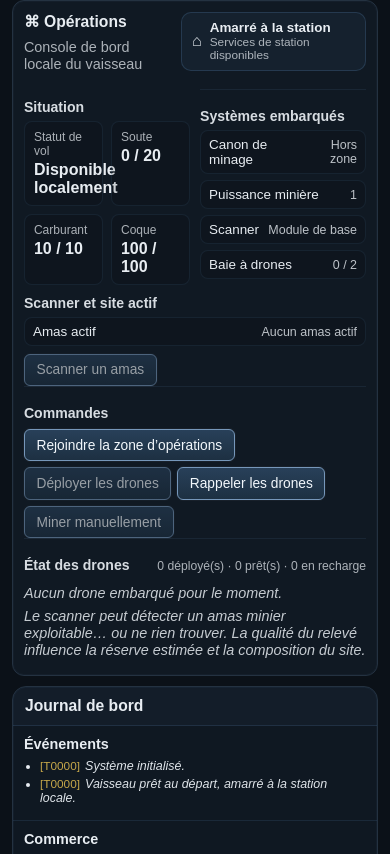
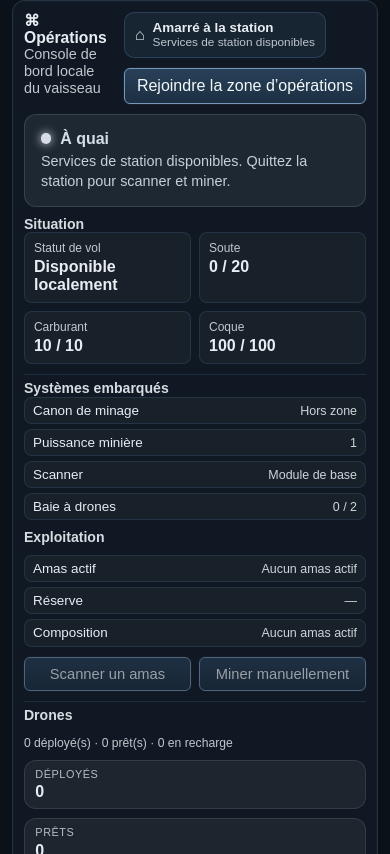
Before and after one commit to Kaemyll/newhorizon, a Vue app: page / in a window 390 px wide. Shown: the part 1030-1884 px from the top of the page. Built offline with nearby package versions, Linux system fonts and the light colour scheme.

Commit message:
feat(v0.3.12): renforcer l’aspect console de bord du panneau opérations

```diff
--- a/src/assets/styles/main.css
+++ b/src/assets/styles/main.css
@@ -837,48 +837,77 @@ select {
   margin-bottom: 10px;
 }
 
+.ops-header h2,
+.ops-block h3,
+.ops-block-header h3 {
+  margin: 0;
+  line-height: 1.1;
+}
+
 .ops-subtitle {
   margin: 2px 0 0 0;
   font-size: 0.8rem;
-  opacity: 0.72;
+  opacity: 0.82;
 }
+
+/* ===== Actions du header ===== */
+
+.ops-header-actions {
+  display: flex;
+  align-items: center;
+  gap: 10px;
+  flex-wrap: wrap;
+}
+
+.ops-context-button {
+  min-height: 36px;
+  padding: 6px 12px;
+  white-space: nowrap;
+}
+
+/* ===== Badge scan ===== */
 
 .ops-badge-scan {
   display: inline-flex;
   align-items: center;
   justify-content: center;
+  align-self: center;
   min-width: 88px;
-  padding: 0.22rem 0.65rem;
+  padding: 0.18rem 0.65rem;
   border-radius: 999px;
-  font-size: 0.78rem;
+  font-size: 0.76rem;
   font-weight: 700;
+  line-height: 1;
   letter-spacing: 0.02em;
   border: 1px solid transparent;
+  transform: translateY(-1px);
 }
 
 .ops-badge-scan-faible {
   color: #f5d7a1;
-  background: rgba(168, 104, 32, 0.18);
-  border-color: rgba(214, 146, 58, 0.35);
+  background: rgba(168, 104, 32, 0.22);
+  border-color: rgba(214, 146, 58, 0.4);
 }
 
 .ops-badge-scan-moyenne {
   color: #b8d7ff;
-  background: rgba(46, 95, 160, 0.18);
-  border-color: rgba(92, 150, 220, 0.35);
+  background: rgba(46, 95, 160, 0.22);
+  border-color: rgba(92, 150, 220, 0.4);
 }
 
 .ops-badge-scan-bonne {
   color: #b9f0c9;
-  background: rgba(39, 122, 73, 0.18);
-  border-color: rgba(86, 196, 124, 0.35);
+  background: rgba(39, 122, 73, 0.22);
+  border-color: rgba(86, 196, 124, 0.4);
 }
 
 .ops-badge-scan-neutre {
   color: #c8d0da;
-  background: rgba(120, 132, 146, 0.14);
-  border-color: rgba(160, 172, 186, 0.22);
+  background: rgba(120, 132, 146, 0.16);
+  border-color: rgba(160, 172, 186, 0.24);
 }
+
+/* ===== Badge local station / opérations ===== */
 
 .ops-local-badge {
   display: flex;
@@ -886,19 +915,19 @@ select {
   gap: 8px;
   min-width: 185px;
   padding: 8px 10px;
-  border: 1px solid rgba(125, 184, 255, 0.12);
+  border: 1px solid rgba(125, 184, 255, 0.18);
   border-radius: 10px;
-  background: rgba(125, 184, 255, 0.04);
+  background: rgba(125, 184, 255, 0.06);
 }
 
 .ops-local-badge-station {
-  border-color: rgba(125, 184, 255, 0.16);
-  background: rgba(125, 184, 255, 0.05);
+  border-color: rgba(125, 184, 255, 0.2);
+  background: rgba(125, 184, 255, 0.07);
 }
 
 .ops-local-badge-operations {
-  border-color: rgba(186, 163, 96, 0.16);
-  background: rgba(186, 163, 96, 0.07);
+  border-color: rgba(186, 163, 96, 0.22);
+  background: rgba(186, 163, 96, 0.09);
 }
 
 .ops-local-badge-icon {
@@ -919,9 +948,72 @@ select {
 
 .ops-local-badge-text span {
   font-size: 0.74rem;
-  opacity: 0.72;
+  opacity: 0.8;
   line-height: 1.08;
 }
+
+/* ===== Bandeau de statut opérationnel ===== */
+
+.ops-status-banner {
+  margin-bottom: 10px;
+  padding: 0.9rem 1rem;
+  border-radius: 12px;
+  border: 1px solid rgba(255, 255, 255, 0.12);
+  background: rgba(255, 255, 255, 0.045);
+}
+
+.ops-status-banner-head {
+  display: flex;
+  align-items: center;
+  gap: 0.55rem;
+  margin-bottom: 0.3rem;
+}
+
+.ops-status-banner p {
+  margin: 0;
+  line-height: 1.35;
+  opacity: 0.92;
+}
+
+.ops-status-dot {
+  width: 0.65rem;
+  height: 0.65rem;
+  border-radius: 999px;
+  background: currentColor;
+  box-shadow: 0 0 10px currentColor;
+}
+
+.ops-status-standard {
+  color: #d6dde6;
+  background: rgba(120, 132, 146, 0.14);
+  border-color: rgba(160, 172, 186, 0.2);
+}
+
+.ops-status-info {
+  color: #b8d7ff;
+  background: rgba(46, 95, 160, 0.18);
+  border-color: rgba(92, 150, 220, 0.26);
+}
+
+.ops-status-success {
+  color: #b9f0c9;
+  background: rgba(39, 122, 73, 0.18);
+  border-color: rgba(86, 196, 124, 0.26);
+}
+
+.ops-status-warning {
+  color: #f5d7a1;
+  background: rgba(168, 104, 32, 0.18);
+  border-color: rgba(214, 146, 58, 0.26);
+}
+
+.ops-status-critical {
+  color: #ffb8b8;
+  background: rgba(150, 44, 44, 0.2);
+  border-color: rgba(224, 90, 90, 0.28);
+}
+
+/* ===== Grilles et blocs ===== */
 
 .ops-grid {
   display: grid;
@@ -930,15 +1022,30 @@ select {
   margin-bottom: 10px;
 }
 
+.ops-grid--top,
+.ops-grid--main {
+  align-items: start;
+}
+
 .ops-block {
-  padding-top: 8px;
-  border-top: 1px solid rgba(125, 184, 255, 0.08);
+  padding-top: 6px;
+  border-top: 1px solid rgba(125, 184, 255, 0.12);
 }
 
 .ops-block:first-of-type {
   padding-top: 0;
   border-top: none;
 }
+
+.ops-block-header {
+  display: flex;
+  align-items: center;
+  justify-content: space-between;
+  gap: 0.75rem;
+  margin-bottom: 0.6rem;
+}
+
+/* ===== Cartes de métriques ===== */
 
 .ops-metric-grid {
   display: grid;
@@ -948,22 +1055,24 @@ select {
 
 .ops-metric-card {
   padding: 8px 9px;
-  border: 1px solid rgba(125, 184, 255, 0.08);
+  border: 1px solid rgba(125, 184, 255, 0.12);
   border-radius: 8px;
-  background: rgba(0, 0, 0, 0.12);
+  background: rgba(255, 255, 255, 0.035);
 }
 
 .ops-metric-label {
   display: block;
   margin-bottom: 3px;
   font-size: 0.75rem;
-  opacity: 0.72;
+  opacity: 0.82;
 }
+
+/* ===== Listes systèmes ===== */
 
 .ops-system-list {
   display: flex;
   flex-direction: column;
-  gap: 6px;
+  gap: 5px;
 }
 
 .ops-system-item {
@@ -971,10 +1080,14 @@ select {
   justify-content: space-between;
   align-items: baseline;
   gap: 8px;
-  padding: 6px 8px;
-  border: 1px solid rgba(125, 184, 255, 0.08);
+  padding: 5px 8px;
+  border: 1px solid rgba(125, 184, 255, 0.12);
   border-radius: 8px;
-  background: rgba(0, 0, 0, 0.12);
+  background: rgba(255, 255, 255, 0.035);
+}
+
+.ops-system-item--multiline {
+  align-items: flex-start;
 }
 
 .ops-system-name {
@@ -983,22 +1096,51 @@ select {
 
 .ops-system-value {
   font-size: 0.78rem;
-  opacity: 0.8;
+  opacity: 0.88;
   max-width: 60%;
   text-align: right;
 }
 
-.ops-drone-header {
-  display: flex;
-  justify-content: space-between;
-  align-items: baseline;
-  gap: 8px;
-  margin-bottom: 6px;
+.ops-system-item--multiline .ops-system-value {
+  max-width: 60%;
+  line-height: 1.35;
+  text-align: right;
 }
+
+/* ===== Drones ===== */
 
 .ops-drone-summary {
   font-size: 0.76rem;
-  opacity: 0.72;
+  opacity: 0.82;
+}
+
+.ops-drone-counters {
+  display: grid;
+  grid-template-columns: repeat(3, minmax(0, 1fr));
+  gap: 0.6rem;
+  margin-bottom: 0.75rem;
+}
+
+.ops-mini-counter {
+  padding: 0.45rem 0.65rem;
+  border-radius: 12px;
+  background: rgba(255, 255, 255, 0.055);
+  border: 1px solid rgba(255, 255, 255, 0.1);
+}
+
+.ops-mini-counter-label {
+  display: block;
+  font-size: 0.68rem;
+  opacity: 0.76;
+  margin-bottom: 0.2rem;
+  text-transform: uppercase;
+  letter-spacing: 0.05em;
+}
+
+.ops-mini-counter strong {
+  display: block;
+  font-size: 1rem;
+  line-height: 1.1;
 }
 
 .drone-status-list {
@@ -1014,9 +1156,9 @@ select {
   gap: 8px;
   margin-bottom: 5px;
   padding: 5px 6px;
-  border: 1px solid rgba(125, 184, 255, 0.08);
+  border: 1px solid rgba(125, 184, 255, 0.12);
   border-radius: 8px;
-  background: rgba(0, 0, 0, 0.12);
+  background: rgba(255, 255, 255, 0.035);
   font-size: 0.84rem;
   line-height: 1.14;
 }
@@ -1027,7 +1169,75 @@ select {
 
 .drone-status-meta {
   font-size: 0.78rem;
-  opacity: 0.78;
+  opacity: 0.86;
+}
+
+/* ===== Groupes d’actions ===== */
+
+.ops-panel .action-group {
+  display: flex;
+  flex-wrap: wrap;
+  gap: 8px;
+}
+
+.ops-panel .action-group button {
+  min-height: 34px;
+  padding: 6px 12px;
+  font-size: 0.92rem;
+  line-height: 1.1;
+}
+
+.ops-panel .action-group--inline {
+  display: grid;
+  grid-template-columns: repeat(2, minmax(0, 1fr));
+  gap: 8px;
+  margin-top: 10px;
+  width: 100%;
+}
+
+.ops-panel .action-group--inline button {
+  display: inline-flex;
+  align-items: center;
+  justify-content: center;
+  width: 100%;
+  min-width: 0;
+}
+
+.ops-panel .action-group--stack {
+  display: flex;
+  flex-direction: column;
+  gap: 8px;
+  margin-top: 10px;
+  width: 100%;
+}
+
+.ops-panel .action-group--stack button {
+  width: 100%;
+}
+
+/* ===== Responsive ===== */
+
+@media (max-width: 720px) {
+  .ops-grid,
+  .ops-panel--enhanced .ops-grid--top,
+  .ops-panel--enhanced .ops-grid--main {
+    grid-template-columns: 1fr;
+    align-items: start;
+  }
+
+  .ops-drone-counters {
+    grid-template-columns: 1fr;
+  }
+
+  .ops-block-header {
+    align-items: flex-start;
+    flex-direction: column;
+  }
+
+  .ops-system-item--multiline .ops-system-value {
+    max-width: 100%;
+    text-align: left;
+  }
 }
 
 /* =========================================================
@@ -1145,3 +1355,25 @@ select {
     grid-template-columns: 1fr;
   }
 }
+
+@media (max-width: 720px) {
+  .ops-grid,
+  .ops-panel--enhanced .ops-grid--top,
+  .ops-panel--enhanced .ops-grid--main {
+    grid-template-columns: 1fr;
+  }
+
+  .ops-drone-counters {
+    grid-template-columns: 1fr;
+  }
+
+  .ops-block-header {
+    align-items: flex-start;
+    flex-direction: column;
+  }
+
+  .ops-system-item--multiline .ops-system-value {
+    max-width: 100%;
+    text-align: left;
+  }
+}
--- a/src/components/OperationPanel.vue
+++ b/src/components/OperationPanel.vue
@@ -42,6 +42,10 @@ const emit = defineEmits([
   'scanner',
 ])
 
+const nbDeployes = computed(
+  () => props.industrie.drones.filter((drone) => drone.etat === 'deploie').length,
+)
+
 const nbPrets = computed(
   () =>
     props.industrie.drones.filter(
@@ -56,10 +60,6 @@ const nbEnRecharge = computed(
     ).length,
 )
 
-const nbDeployes = computed(
-  () => props.industrie.drones.filter((drone) => drone.etat === 'deploie').length,
-)
-
 const badgeLocal = computed(() =>
   props.positionLocale === 'station'
     ? {
@@ -71,7 +71,7 @@ const badgeLocal = computed(() =>
     : {
         icone: '✦',
         titre: 'Zone d’opérations',
-        sousTitre: 'Extraction et drones actifs possibles',
+        sousTitre: 'Extraction et scanner disponibles',
         classe: 'ops-local-badge-operations',
       },
 )
@@ -81,79 +81,132 @@ const statutVol = computed(() =>
 )
 
 const statutCanon = computed(() => {
-  if (props.navigation.enVoyage) {
-    return 'Indisponible'
-  }
-
-  if (props.positionLocale !== 'operations') {
-    return 'Hors zone'
-  }
-
+  if (props.navigation.enVoyage) return 'Indisponible'
+  if (props.positionLocale !== 'operations') return 'Hors zone'
   return 'Prêt'
 })
 
 const typeScannerLabel = computed(() => {
   const type = props.vaisseau?.scanner?.type || 'base'
-
-  if (type === 'standard') {
-    return 'Module standard'
-  }
-
-  if (type === 'avance') {
-    return 'Module avancé'
-  }
-
+  if (type === 'standard') return 'Module standard'
+  if (type === 'avance') return 'Module avancé'
   return 'Module de base'
 })
 
 const qualiteScanLabel = computed(() => {
   const qualite = props.exploration?.siteActif?.qualiteScan
-
-  if (qualite === 'bonne') {
-    return 'Bonne'
-  }
-
-  if (qualite === 'moyenne') {
-    return 'Moyenne'
-  }
-
-  if (qualite === 'faible') {
-    return 'Faible'
-  }
-
+  if (qualite === 'bonne') return 'Bonne'
+  if (qualite === 'moyenne') return 'Moyenne'
+  if (qualite === 'faible') return 'Faible'
   return '—'
 })
 
 const qualiteScanClasse = computed(() => {
   const qualite = props.exploration?.siteActif?.qualiteScan
-
-  if (qualite === 'bonne') {
-    return 'ops-badge-scan-bonne'
-  }
-
-  if (qualite === 'moyenne') {
-    return 'ops-badge-scan-moyenne'
-  }
-
-  if (qualite === 'faible') {
-    return 'ops-badge-scan-faible'
-  }
-
+  if (qualite === 'bonne') return 'ops-badge-scan-bonne'
+  if (qualite === 'moyenne') return 'ops-badge-scan-moyenne'
+  if (qualite === 'faible') return 'ops-badge-scan-faible'
   return 'ops-badge-scan-neutre'
 })
 
-const descriptionSiteActif = computed(() => {
+const reserveSiteLabel = computed(() => {
   const site = props.exploration?.siteActif
-  if (!site) {
-    return 'Aucun amas actif'
+  if (!site) return '—'
+  return `${site.reserveRestante} / ${site.reserveTotale}`
+})
+
+const compositionSiteLabel = computed(() => {
+  const site = props.exploration?.siteActif
+  if (!site) return 'Aucun amas actif'
+
+  return (site.composition || [])
+    .map((c) => donneesMinerais.find((m) => m.id === c.idMinerai)?.abreviation || c.idMinerai)
+    .join(', ')
+})
+
+const nomSiteLabel = computed(() => props.exploration?.siteActif?.nom || 'Aucun amas actif')
+
+const statutOperationnel = computed(() => {
+  if (props.assistance.remorquageEnCours) {
+    return {
+      niveau: 'critique',
+      titre: 'Remorquage en cours',
+      texte: `Retour automatique vers ${props.assistance.stationCibleNom} dans ${props.assistance.ticksRestants} tick(s).`,
+    }
   }
 
-  const compo = (site.composition || [])
-    .map((c) => donneesMinerais.find((m) => m.id === c.idMinerai)?.abreviation || c.idMinerai)
-    .join(', ')
+  if (props.navigation.enVoyage) {
+    return {
+      niveau: 'info',
+      titre: 'Transit inter-sectoriel',
+      texte: 'Les opérations locales sont indisponibles pendant le trajet.',
+    }
+  }
 
-  return `${site.nom} — réserve ${site.reserveRestante}/${site.reserveTotale} — ${compo}`
+  if (props.positionLocale === 'station') {
+    return {
+      niveau: 'standard',
+      titre: 'À quai',
+      texte: 'Services de station disponibles. Quittez la station pour scanner et miner.',
+    }
+  }
+
+  if (props.vaisseau.soute >= props.vaisseau.souteMax) {
+    return {
+      niveau: 'alerte',
+      titre: 'Soute pleine',
+      texte: 'Extraction interrompue tant que la cargaison n’est pas déchargée.',
+    }
+  }
+
+  if (!props.exploration?.siteActif) {
+    return {
+      niveau: 'alerte',
+      titre: 'Aucun amas actif',
+      texte: 'Lancez un scan pour détecter un nouveau site exploitable.',
+    }
+  }
+
+  return {
+    niveau: 'succes',
+    titre: 'Fenêtre d’exploitation ouverte',
+    texte: 'Un amas actif est détecté. Le minage local peut reprendre.',
+  }
 })
+
+const statutOperationnelClasse = computed(() => {
+  const niveau = statutOperationnel.value.niveau
+  if (niveau === 'critique') return 'ops-status-critical'
+  if (niveau === 'alerte') return 'ops-status-warning'
+  if (niveau === 'succes') return 'ops-status-success'
+  if (niveau === 'info') return 'ops-status-info'
+  return 'ops-status-standard'
+})
+
+const scannerDisponible = computed(
+  () =>
+    !props.navigation.enVoyage &&
+    props.positionLocale === 'operations' &&
+    !props.assistance.remorquageEnCours,
+)
+
+const minageDisponible = computed(
+  () =>
+    !props.navigation.enVoyage &&
+    props.positionLocale === 'operations' &&
+    !props.assistance.remorquageEnCours,
+)
+
+const deploiementDronesDisponible = computed(
+  () =>
+    !props.navigation.enVoyage &&
+    props.positionLocale === 'operations' &&
+    !props.assistance.remorquageEnCours,
+)
+
+const rappelDronesDisponible = computed(
+  () => !props.navigation.enVoyage && !props.assistance.remorquageEnCours,
+)
 
 function decrireDrone(drone) {
   if (drone.etat === 'deploie') {
@@ -169,13 +222,14 @@ function decrireDrone(drone) {
 </script>
 
 <template>
-  <section class="panel ops-panel">
+  <section class="panel ops-panel ops-panel--enhanced">
     <div class="ops-header">
       <div>
         <h2>⌘ Opérations</h2>
         <p class="ops-subtitle">Console de bord locale du vaisseau</p>
       </div>
 
+      <div class="ops-header-actions">
         <div class="ops-local-badge" :class="badgeLocal.classe">
           <span class="ops-local-badge-icon">{{ badgeLocal.icone }}</span>
           <div class="ops-local-badge-text">
@@ -183,23 +237,36 @@ function decrireDrone(drone) {
             <span>{{ badgeLocal.sousTitre }}</span>
           </div>
         </div>
+
+        <button
+          v-if="positionLocale === 'station'"
+          class="ops-context-button"
+          :disabled="navigation.enVoyage || assistance.remorquageEnCours"
+          @click="emit('aller-operations')"
+        >
+          Rejoindre la zone d’opérations
+        </button>
+
+        <button
+          v-if="positionLocale === 'operations'"
+          class="ops-context-button"
+          :disabled="navigation.enVoyage || assistance.remorquageEnCours"
+          @click="emit('retour-station')"
+        >
+          Retourner à la station
+        </button>
+      </div>
     </div>
 
-    <div
-      v-if="assistance.remorquageEnCours"
-      class="station-service-card station-service-card-commerce"
-    >
-      <div class="station-service-card-header">
-        <h3>Assistance</h3>
-        <span class="station-service-badge">Remorquage</span>
+    <section class="ops-status-banner" :class="statutOperationnelClasse">
+      <div class="ops-status-banner-head">
+        <span class="ops-status-dot"></span>
+        <strong>{{ statutOperationnel.titre }}</strong>
       </div>
-      <p class="station-service-description">
-        Remorquage en cours vers {{ assistance.stationCibleNom }}.
-      </p>
-      <p>Temps restant : {{ assistance.ticksRestants }} tick(s)</p>
-    </div>
+      <p>{{ statutOperationnel.texte }}</p>
+    </section>
 
-    <div class="ops-grid">
+    <div class="ops-grid ops-grid--top">
       <section class="ops-block">
         <h3>Situation</h3>
 
@@ -247,94 +314,78 @@ function decrireDrone(drone) {
 
           <div class="ops-system-item">
             <span class="ops-system-name">Baie à drones</span>
-            <span class="ops-system-value"
-              >{{ industrie.drones.length }} / {{ vaisseau.dronesMiniersMax }}</span
-            >
+            <span class="ops-system-value">
+              {{ industrie.drones.length }} / {{ vaisseau.dronesMiniersMax }}
+            </span>
           </div>
         </div>
       </section>
     </div>
 
+    <div class="ops-grid ops-grid--main">
       <section class="ops-block">
-      <h3>Scanner et site actif</h3>
-
-      <div class="ops-system-item">
-        <span class="ops-system-name">Amas actif</span>
-        <span class="ops-system-value">{{ descriptionSiteActif }}</span>
-      </div>
-
-      <div v-if="exploration.siteActif" class="ops-system-item">
-        <span class="ops-system-name">Qualité du relevé</span>
-        <span class="ops-badge-scan" :class="qualiteScanClasse">
+        <div class="ops-block-header">
+          <h3>Exploitation</h3>
+          <span v-if="exploration.siteActif" class="ops-badge-scan" :class="qualiteScanClasse">
             {{ qualiteScanLabel }}
           </span>
         </div>
 
-      <div class="action-group">
-        <button
-          :disabled="
-            navigation.enVoyage || positionLocale !== 'operations' || assistance.remorquageEnCours
-          "
-          @click="emit('scanner')"
-        >
-          Scanner un amas
-        </button>
+        <div class="ops-system-list">
+          <div class="ops-system-item">
+            <span class="ops-system-name">Amas actif</span>
+            <span class="ops-system-value">{{ nomSiteLabel }}</span>
+          </div>
+
+          <div class="ops-system-item">
+            <span class="ops-system-name">Réserve</span>
+            <span class="ops-system-value">{{ reserveSiteLabel }}</span>
+          </div>
+
+          <div class="ops-system-item ops-system-item--multiline">
+            <span class="ops-system-name">Composition</span>
+            <span class="ops-system-value">{{ compositionSiteLabel }}</span>
+          </div>
+        </div>
+
+        <div class="action-group action-group--inline">
+          <button :disabled="!scannerDisponible" @click="emit('scanner')">Scanner un amas</button>
+
+          <button :disabled="!minageDisponible" @click="emit('miner')">Miner manuellement</button>
         </div>
       </section>
 
       <section class="ops-block">
-      <h3>Commandes</h3>
+        <div class="ops-block-header">
+          <h3>Drones</h3>
+          <span class="ops-drone-summary">
+            {{ nbDeployes }} déployé(s) · {{ nbPrets }} prêt(s) · {{ nbEnRecharge }} en recharge
+          </span>
+        </div>
 
-      <div class="action-group">
-        <button
-          v-if="positionLocale === 'station'"
-          :disabled="navigation.enVoyage || assistance.remorquageEnCours"
-          @click="emit('aller-operations')"
-        >
-          Rejoindre la zone d’opérations
-        </button>
+        <div class="ops-drone-counters">
+          <div class="ops-mini-counter">
+            <span class="ops-mini-counter-label">Déployés</span>
+            <strong>{{ nbDeployes }}</strong>
+          </div>
+          <div class="ops-mini-counter">
+            <span class="ops-mini-counter-label">Prêts</span>
+            <strong>{{ nbPrets }}</strong>
+          </div>
+          <div class="ops-mini-counter">
+            <span class="ops-mini-counter-label">Recharge</span>
+            <strong>{{ nbEnRecharge }}</strong>
+          </div>
+        </div>
 
-        <button
-          v-if="positionLocale === 'operations'"
-          :disabled="navigation.enVoyage || assistance.remorquageEnCours"
-          @click="emit('retour-station')"
-        >
-          Retourner à la station
-        </button>
-
-        <button
-          :disabled="
-            navigation.enVoyage || positionLocale !== 'operations' || assistance.remorquageEnCours
-          "
-          @click="emit('deployer-drones')"
-        >
+        <div class="action-group action-group--inline">
+          <button :disabled="!deploiementDronesDisponible" @click="emit('deployer-drones')">
             Déployer les drones
           </button>
 
-        <button
-          :disabled="navigation.enVoyage || assistance.remorquageEnCours"
-          @click="emit('rappeler-drones')"
-        >
+          <button :disabled="!rappelDronesDisponible" @click="emit('rappeler-drones')">
             Rappeler les drones
           </button>
-
-        <button
-          :disabled="
-            navigation.enVoyage || positionLocale !== 'operations' || assistance.remorquageEnCours
-          "
-          @click="emit('miner')"
-        >
-          Miner manuellement
-        </button>
-      </div>
-    </section>
-
-    <section class="ops-block">
-      <div class="ops-drone-header">
-        <h3>État des drones</h3>
-        <span class="ops-drone-summary">
-          {{ nbDeployes }} déployé(s) · {{ nbPrets }} prêt(s) · {{ nbEnRecharge }} en recharge
-        </span>
         </div>
 
         <ul v-if="industrie.drones.length > 0" class="drone-status-list">
@@ -346,6 +397,7 @@ function decrireDrone(drone) {
 
         <p v-else class="panel-note">Aucun drone embarqué pour le moment.</p>
       </section>
+    </div>
 
     <p class="panel-note">
       Le scanner peut détecter un amas minier exploitable… ou ne rien trouver. La qualité du relevé
```
Lines whose indentation alone changed are shown as unchanged.
